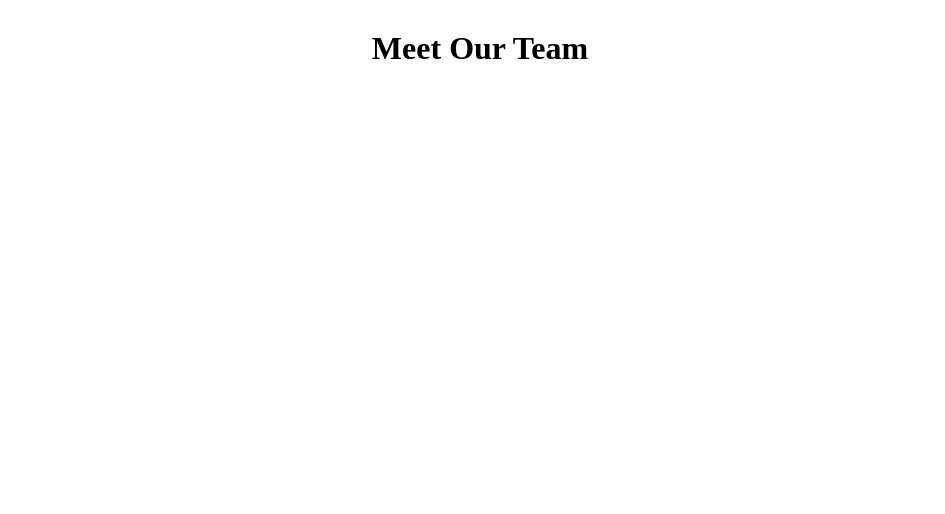
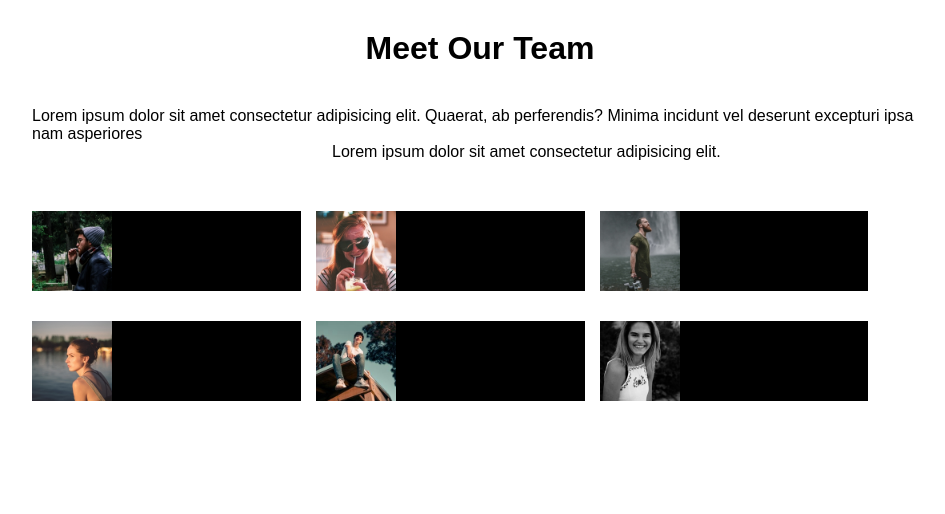
Before and after one commit to giuseppelamaestra/html-css-float-cards, a plain HTML site: page index.html in a window 1280 px wide. Shown: the whole page, without its empty margins (160-1105 px from the left). Drawn offline with Linux system fonts and the light colour scheme.

Commit message:
created the layout

```diff
--- a/css/style.css
+++ b/css/style.css
@@ -12,6 +12,8 @@
 
     margin: 0 auto;
 
+    font-family: sans-serif;
+
 }
 
 h1 {
@@ -20,7 +22,16 @@ h1 {
     font-size: 2rem;
 }
 
+p {
+    margin-top: 40px;
 
+
+}
+
+#text-under {
+    margin-top: 0%;
+    margin-left: 300px;
+}
 
 
 
@@ -32,3 +43,40 @@ h1 {
     display: table;
     clear: both;
 }
+
+.main-box {
+
+    height: 300px;
+    width: 100%;
+
+    margin-top: 50px;
+}
+
+.boxline {
+
+
+
+    width: 33%;
+    float: left;
+
+}
+.first-boxline {
+
+    background-color: black;
+    height: 80px;
+    width: 30%;
+    margin-bottom: 30px;
+    margin-right: 15px;
+}
+
+.second-boxline {
+
+    background-color: black;
+    height: 80px;
+    width: 30%;
+    margin-right: 15px;
+}
+
+img {
+    height: 80px;
+}
--- a/index.html
+++ b/index.html
@@ -15,6 +15,51 @@
         </header>
 
         <main>
+           <p >
+             Lorem ipsum dolor sit amet consectetur adipisicing elit. Quaerat, ab perferendis? Minima incidunt vel deserunt excepturi ipsa nam asperiores
+           </p>
+
+           <p id="text-under">
+            Lorem ipsum dolor sit amet consectetur adipisicing elit.
+
+           </p>
+
+           <section class="clearfix main-box">
+
+            <div class="boxline first-boxline">
+
+                <img src="img/male1.png" alt="immagine di ragazzo 1">
+
+            </div>
+
+            <div class="boxline first-boxline">
+                <img src="img/female1.png" alt="foto di ragazza 1">
+
+            </div>
+
+            <div class="boxline first-boxline">
+                <img src="img/male2.png" alt="foto di ragazzo 2">
+
+            </div >
+
+            <div class="boxline second-boxline">
+                <img src="img/female2.png" alt="foto di ragazza 2">
+
+            </div>
+
+            <div class="boxline second-boxline">
+                <img src="img/male3.png" alt="foto di ragazzo 3">
+
+            </div>
+
+            <div class="boxline second-boxline">
+                <img src="img/female3.png" alt="foto di ragazza 3">
+
+            </div>
+
+
+
+           </section>
 
         </main>
 
```
